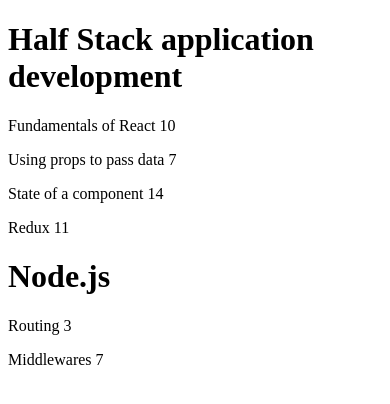
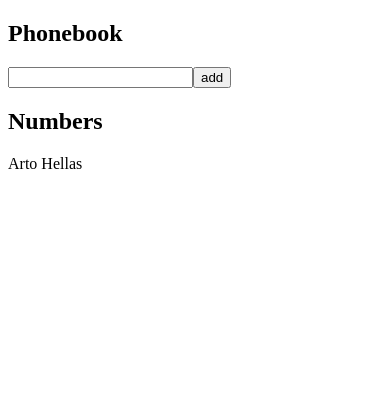
Before and after one commit to ZamanS94/UniofHelsinki_FullStackOpen, a React (Vite) app in the folder part2/: page / in a window 390 px wide. Shown: the top 404 px of the page. Built offline with nearby package versions, Linux system fonts and the light colour scheme.

Commit message:
2.6: The Phonebook Step 1

```diff
--- /dev/null
+++ b/part2/db.json
@@ -0,0 +1,24 @@
+{
+    "persons":[
+      {
+        "name": "Arto Hellas",
+        "number": "040-123456",
+        "id": 1
+      },
+      {
+        "name": "Ada Lovelace",
+        "number": "39-44-5323523",
+        "id": 2
+      },
+      {
+        "name": "Dan Abramov",
+        "number": "12-43-234345",
+        "id": 3
+      },
+      {
+        "name": "Mary Poppendieck",
+        "number": "39-23-6423122",
+        "id": 4
+      }
+    ]
+  }
--- a/part2/package.json
+++ b/part2/package.json
@@ -10,6 +10,7 @@
     "preview": "vite preview"
   },
   "dependencies": {
+    "axios": "^1.6.7",
     "react": "^18.2.0",
     "react-dom": "^18.2.0"
   },
--- a/part2/src/App.jsx
+++ b/part2/src/App.jsx
@@ -1,52 +1,41 @@
-import Course from './component/course'
+
+import React, { useState } from 'react'
 
 const App = () => {
-  const courses = [
-    {
-      name: 'Half Stack application development',
-      id: 1,
-      parts: [
-        {
-          name: 'Fundamentals of React',
-          exercises: 10,
-          id: 1
-        },
-        {
-          name: 'Using props to pass data',
-          exercises: 7,
-          id: 2
-        },
-        {
-          name: 'State of a component',
-          exercises: 14,
-          id: 3
-        },
-        {
-          name: 'Redux',
-          exercises: 11,
-          id: 4
-        }
-      ]
-    },
-    {
-      name: 'Node.js',
-      id: 2,
-      parts: [
-        {
-          name: 'Routing',
-          exercises: 3,
-          id: 1
-        },
-        {
-          name: 'Middlewares',
-          exercises: 7,
-          id: 2
-        }
-      ]
+  const [persons, setPersons] = useState([
+    { name: 'Arto Hellas'
+   }
+  ])
+  const [newPersons, setNewPersons] = useState('')
+
+  const addPerson = (event) => {
+    event.preventDefault()
+    const personObject = {
+      name: newPersons
     }
-  ]
+    setPersons(persons.concat(personObject))
+  }
 
-  return <Course course={courses} />
+  const handleNameChange = (event) => {
+    setNewPersons(event.target.value)
+  }
+
+  return (
+    <div>
+      <h2>Phonebook</h2>
+      <form onSubmit={addPerson}>
+        <input value={newPersons} onChange={handleNameChange} />
+        <button type="submit">add</button>
+      </form>
+      <h2>Numbers</h2>
+      {persons.map((person) => (
+        <p>{person.name}</p>
+      ))}
+    </div>
+  )
 }
 
 export default App
+
+// form -> event method -> new object create -> concat with real object
+// input value -> handler event method -> will set value to newPersons
```
Also changed, not shown: part2/src/component/persons.jsx (added, +7 -0 lines), 1 other file (tests, documents, lock files or other folders).
